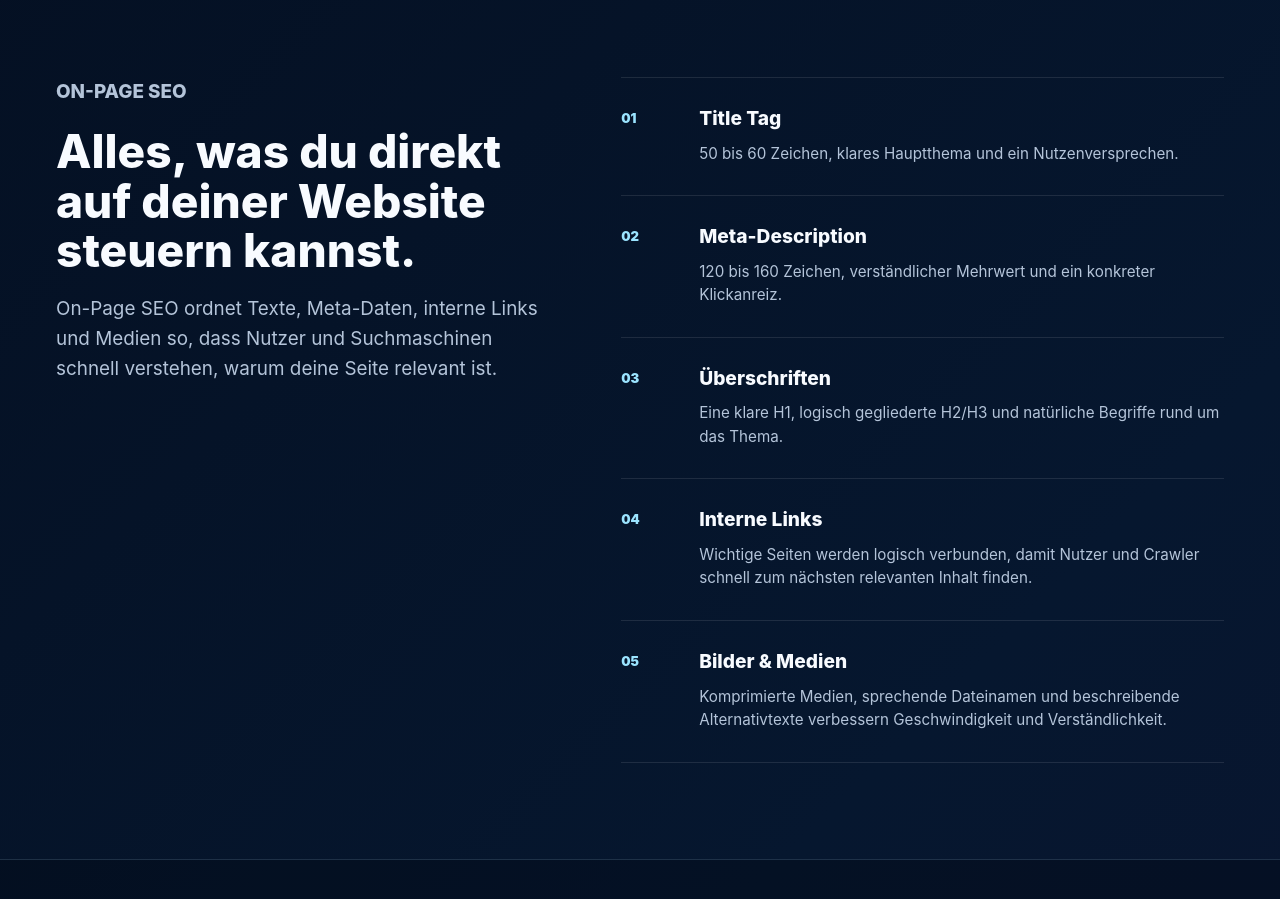
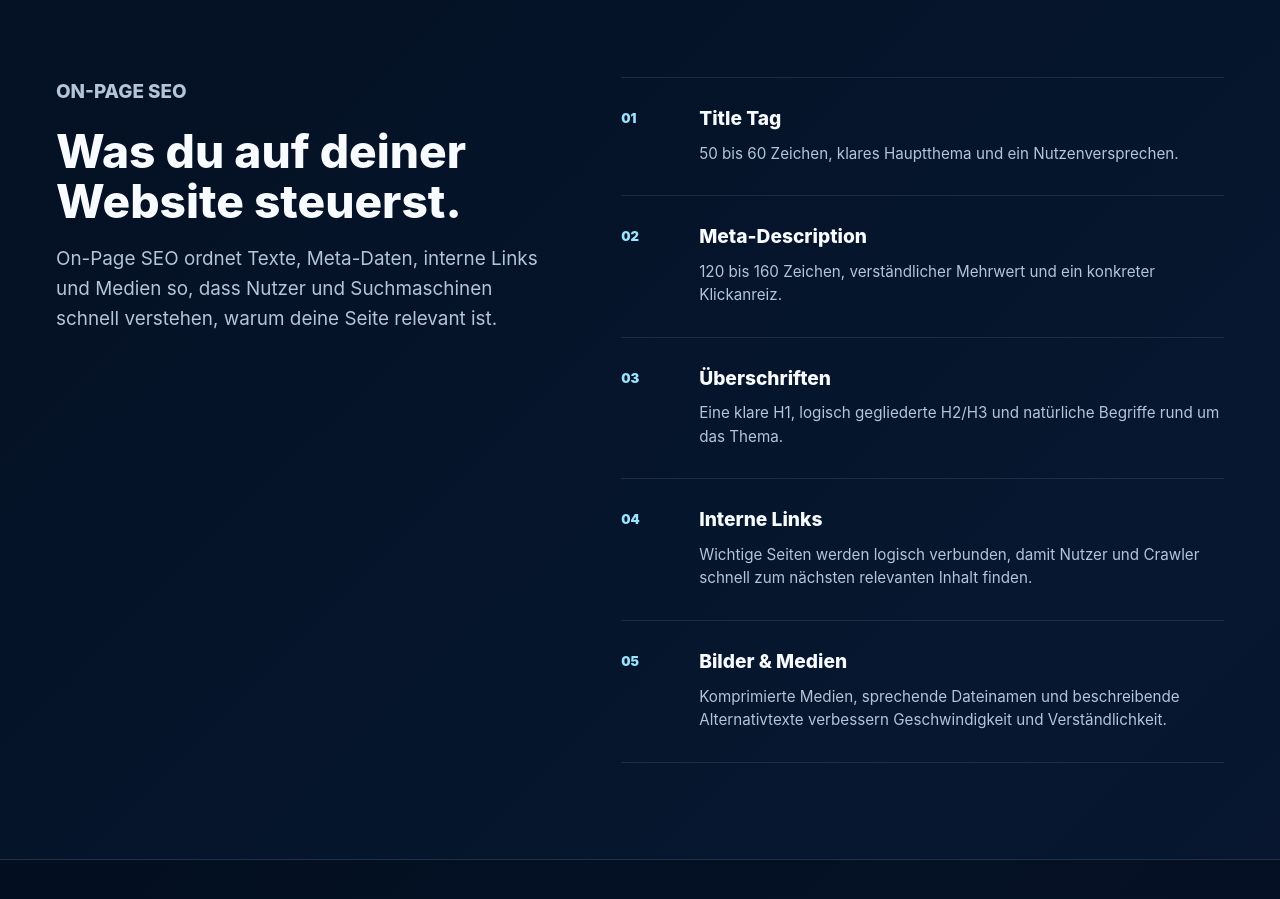
Before and after one commit to parmis2005/seo-info-test, a Next.js app: page / in a window 1280 px wide. Shown: the part 2620-3519 px from the top of the page. Built offline with nearby package versions, Linux system fonts and the light colour scheme.

Commit message:
Shorten on-page heading

```diff
--- a/app/page.tsx
+++ b/app/page.tsx
@@ -338,7 +338,7 @@ export default function Page() {
       <section id="optimierung" className="section split-section optimization-section left-heading-section">
         <div className="split-copy sticky-copy">
           <Eyebrow>On-Page SEO</Eyebrow>
-          <h2>Alles, was du direkt auf deiner Website steuern kannst.</h2>
+          <h2>Was du auf deiner Website steuerst.</h2>
           <p>
             On-Page SEO ordnet Texte, Meta-Daten, interne Links und Medien so, dass Nutzer
             und Suchmaschinen schnell verstehen, warum deine Seite relevant ist.
```
